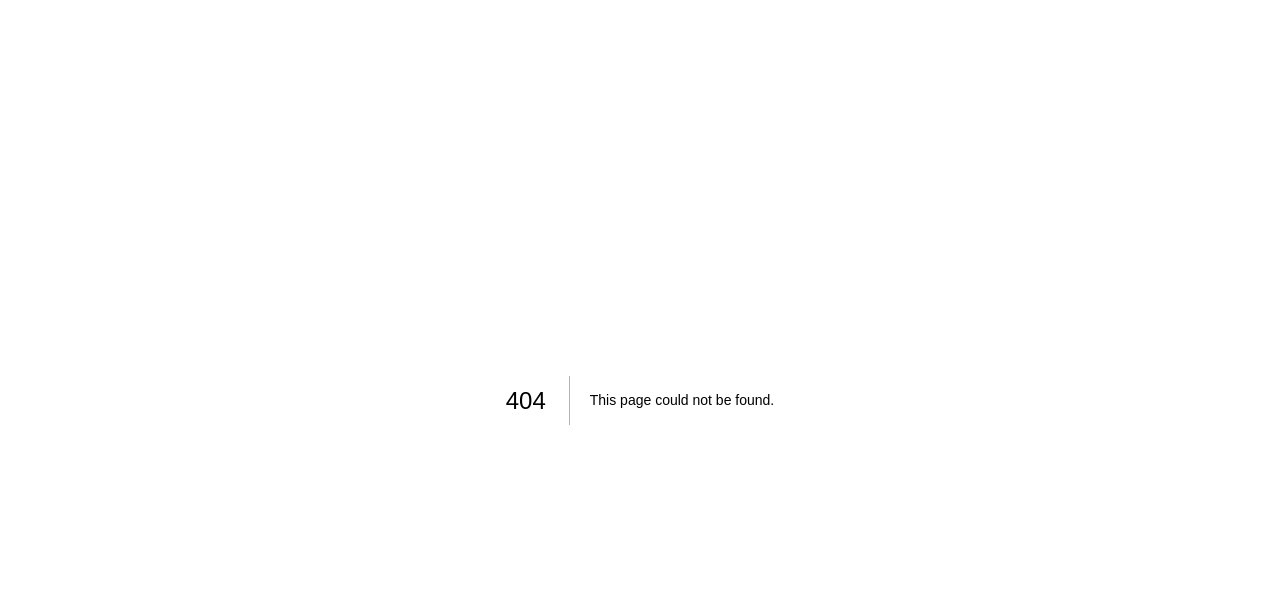
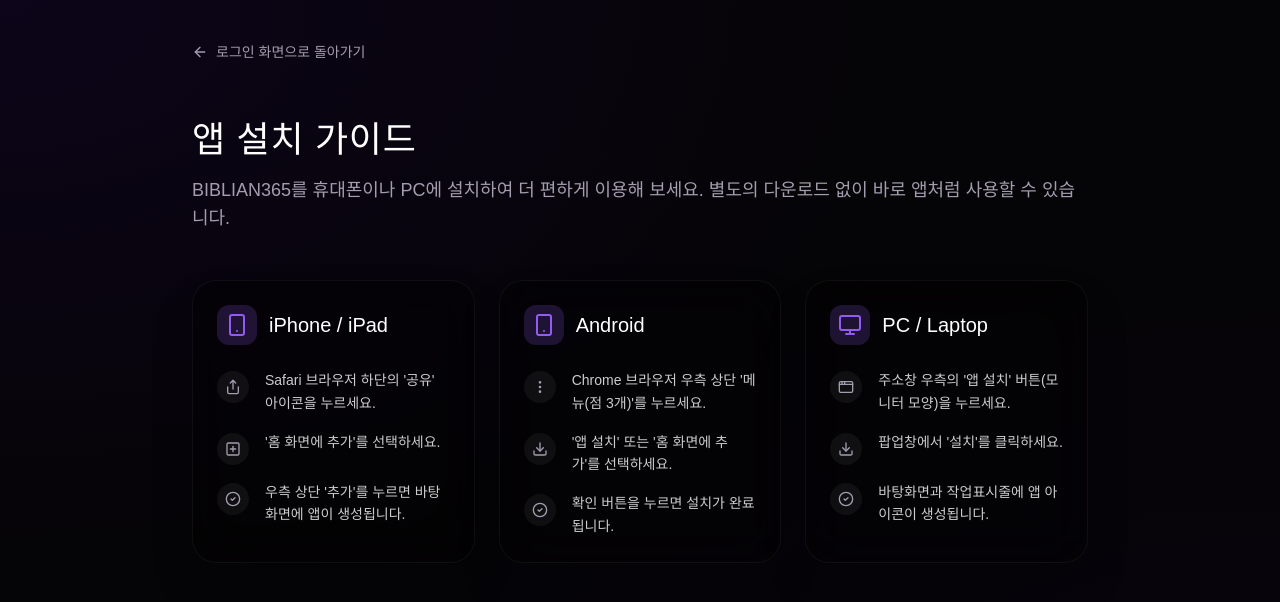
Before and after one commit to ryuji-dev/biblian365, a Next.js app: page /install-guide in a window 1280 px wide. Before the commit this address had no page. Shown: the top 602 px of the page. Built offline with nearby package versions, Linux system fonts and the light colour scheme; a web font is replaced by a local one.

Commit message:
feat: 앱 설치 가이드 추가

```diff
--- a/app/(auth)/login/page.tsx
+++ b/app/(auth)/login/page.tsx
@@ -2,6 +2,7 @@
 
 import { useState } from 'react';
 import { useRouter } from 'next/navigation';
+import Link from 'next/link';
 import { createClient } from '@/lib/supabase/client';
 import { Button } from '@/components/ui/button';
 import { Input } from '@/components/ui/input';
@@ -129,10 +130,18 @@ export default function LoginPage() {
             </Button>
           </form>
 
-          <div className="text-center pt-2">
+          <div className="text-center pt-2 space-y-3">
             <p className="text-xs text-muted-foreground/60">
               비밀번호를 잊으셨나요? <span className="text-primary/60 cursor-pointer hover:text-primary transition-colors">관리자에게 문의하세요.</span>
             </p>
+            <div className="pt-2 border-t border-white/5">
+              <Link
+                href="/install-guide"
+                className="text-xs text-primary/80 hover:text-primary transition-colors inline-flex items-center gap-2"
+              >
+                휴대폰/PC에 앱 설치하는 방법 알아보기 &rarr;
+              </Link>
+            </div>
           </div>
         </div>
 
--- a/app/(dashboard)/layout.tsx
+++ b/app/(dashboard)/layout.tsx
@@ -14,7 +14,8 @@ import {
   LogOut,
   Menu,
   X,
-  BookOpenText
+  BookOpenText,
+  Download
 } from 'lucide-react';
 
 export default function DashboardLayout({
@@ -74,6 +75,7 @@ export default function DashboardLayout({
     { name: '경건시간', href: '/devotion', icon: Book },
     { name: '성경통독', href: '/reading', icon: BookOpen },
     { name: '프로필', href: '/profile', icon: User },
+    { name: '앱 설치', href: '/install-guide', icon: Download },
   ];
 
   if (userRole === 'admin' || userRole === 'leader') {
--- /dev/null
+++ b/app/install-guide/page.tsx
@@ -0,0 +1,121 @@
+'use client';
+
+import {
+    AppWindow,
+    Smartphone,
+    Monitor,
+    Share,
+    PlusSquare,
+    MoreVertical,
+    Download,
+    CheckCircle2,
+    ArrowLeft
+} from 'lucide-react';
+import Link from 'next/link';
+import { Button } from '@/components/ui/button';
+
+export default function InstallGuidePage() {
+    const steps = {
+        ios: [
+            { icon: Share, text: "Safari 브라우저 하단의 '공유' 아이콘을 누르세요." },
+            { icon: PlusSquare, text: "'홈 화면에 추가'를 선택하세요." },
+            { icon: CheckCircle2, text: "우측 상단 '추가'를 누르면 바탕화면에 앱이 생성됩니다." }
+        ],
+        android: [
+            { icon: MoreVertical, text: "Chrome 브라우저 우측 상단 '메뉴(점 3개)'를 누르세요." },
+            { icon: Download, text: "'앱 설치' 또는 '홈 화면에 추가'를 선택하세요." },
+            { icon: CheckCircle2, text: "확인 버튼을 누르면 설치가 완료됩니다." }
+        ],
+        desktop: [
+            { icon: AppWindow, text: "주소창 우측의 '앱 설치' 버튼(모니터 모양)을 누르세요." },
+            { icon: Download, text: "팝업창에서 '설치'를 클릭하세요." },
+            { icon: CheckCircle2, text: "바탕화면과 작업표시줄에 앱 아이콘이 생성됩니다." }
+        ]
+    };
+
+    return (
+        <div className="min-h-screen bg-mesh p-8">
+            <div className="max-w-4xl mx-auto space-y-12 pb-20">
+                <div className="flex justify-start">
+                    <Link href="/login">
+                        <Button variant="ghost" className="text-muted-foreground hover:text-white gap-2 -ml-4">
+                            <ArrowLeft className="w-4 h-4" />
+                            로그인 화면으로 돌아가기
+                        </Button>
+                    </Link>
+                </div>
+
+                <div className="space-y-4">
+                    <h1 className="text-4xl font-brand tracking-tighter text-white">앱 설치 가이드</h1>
+                    <p className="text-muted-foreground text-lg">
+                        BIBLIAN365를 휴대폰이나 PC에 설치하여 더 편하게 이용해 보세요.
+                        별도의 다운로드 없이 바로 앱처럼 사용할 수 있습니다.
+                    </p>
+                </div>
+
+                <div className="grid grid-cols-1 md:grid-cols-2 lg:grid-cols-3 gap-6">
+                    {/* iOS */}
+                    <div className="glass-dark rounded-3xl p-6 border-white/5 space-y-6">
+                        <div className="flex items-center gap-3">
+                            <div className="w-10 h-10 rounded-xl bg-primary/20 flex items-center justify-center text-primary">
+                                <Smartphone className="w-6 h-6" />
+                            </div>
+                            <h2 className="text-xl font-bold text-white">iPhone / iPad</h2>
+                        </div>
+                        <div className="space-y-4">
+                            {steps.ios.map((step, i) => (
+                                <div key={i} className="flex gap-4 items-start">
+                                    <div className="w-8 h-8 rounded-lg bg-white/5 flex items-center justify-center shrink-0 mt-0.5">
+                                        <step.icon className="w-4 h-4 text-muted-foreground" />
+                                    </div>
+                                    <p className="text-sm text-white/80 leading-relaxed font-light">{step.text}</p>
+                                </div>
+                            ))}
+                        </div>
+                    </div>
+
+                    {/* Android */}
+                    <div className="glass-dark rounded-3xl p-6 border-white/5 space-y-6">
+                        <div className="flex items-center gap-3">
+                            <div className="w-10 h-10 rounded-xl bg-primary/20 flex items-center justify-center text-primary">
+                                <Smartphone className="w-6 h-6" />
+                            </div>
+                            <h2 className="text-xl font-bold text-white">Android</h2>
+                        </div>
+                        <div className="space-y-4">
+                            {steps.android.map((step, i) => (
+                                <div key={i} className="flex gap-4 items-start">
+                                    <div className="w-8 h-8 rounded-lg bg-white/5 flex items-center justify-center shrink-0 mt-0.5">
+                                        <step.icon className="w-4 h-4 text-muted-foreground" />
+                                    </div>
+                                    <p className="text-sm text-white/80 leading-relaxed font-light">{step.text}</p>
+                                </div>
+                            ))}
+                        </div>
+                    </div>
+
+                    {/* Desktop */}
+                    <div className="glass-dark rounded-3xl p-6 border-white/5 space-y-6">
+                        <div className="flex items-center gap-3">
+                            <div className="w-10 h-10 rounded-xl bg-primary/20 flex items-center justify-center text-primary">
+                                <Monitor className="w-6 h-6" />
+                            </div>
+                            <h2 className="text-xl font-bold text-white">PC / Laptop</h2>
+                        </div>
+                        <div className="space-y-4">
+                            {steps.desktop.map((step, i) => (
+                                <div key={i} className="flex gap-4 items-start">
+                                    <div className="w-8 h-8 rounded-lg bg-white/5 flex items-center justify-center shrink-0 mt-0.5">
+                                        <step.icon className="w-4 h-4 text-muted-foreground" />
+                                    </div>
+                                    <p className="text-sm text-white/80 leading-relaxed font-light">{step.text}</p>
+                                </div>
+                            ))}
+                        </div>
+                    </div>
+                </div>
+
+            </div>
+        </div>
+    );
+}
```
